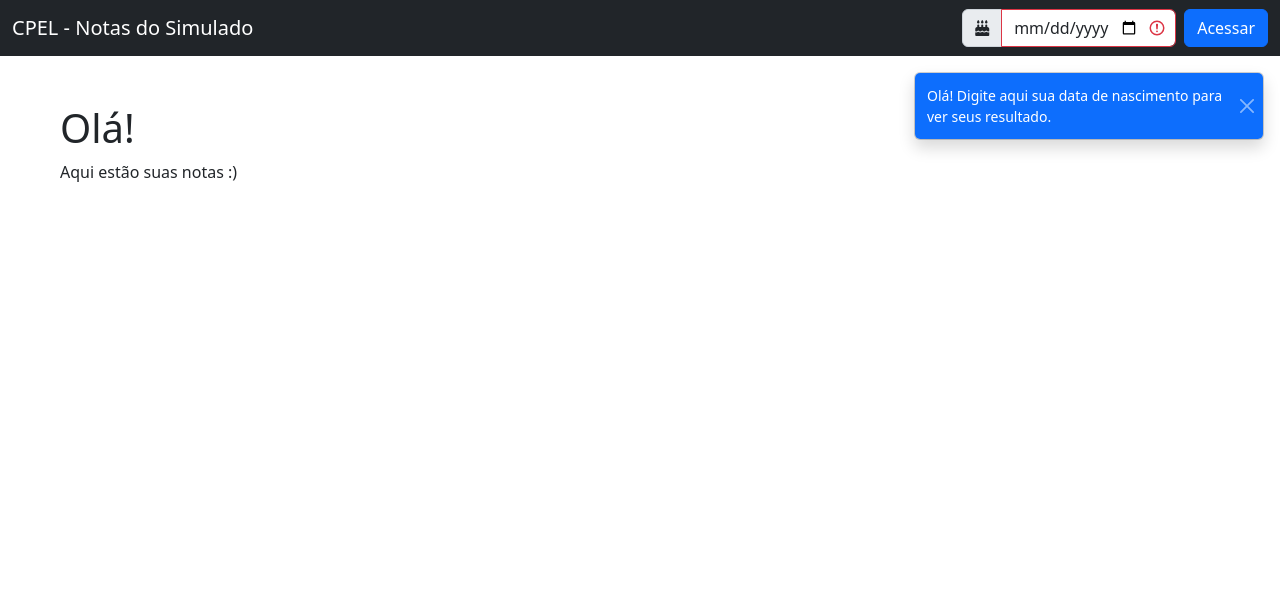
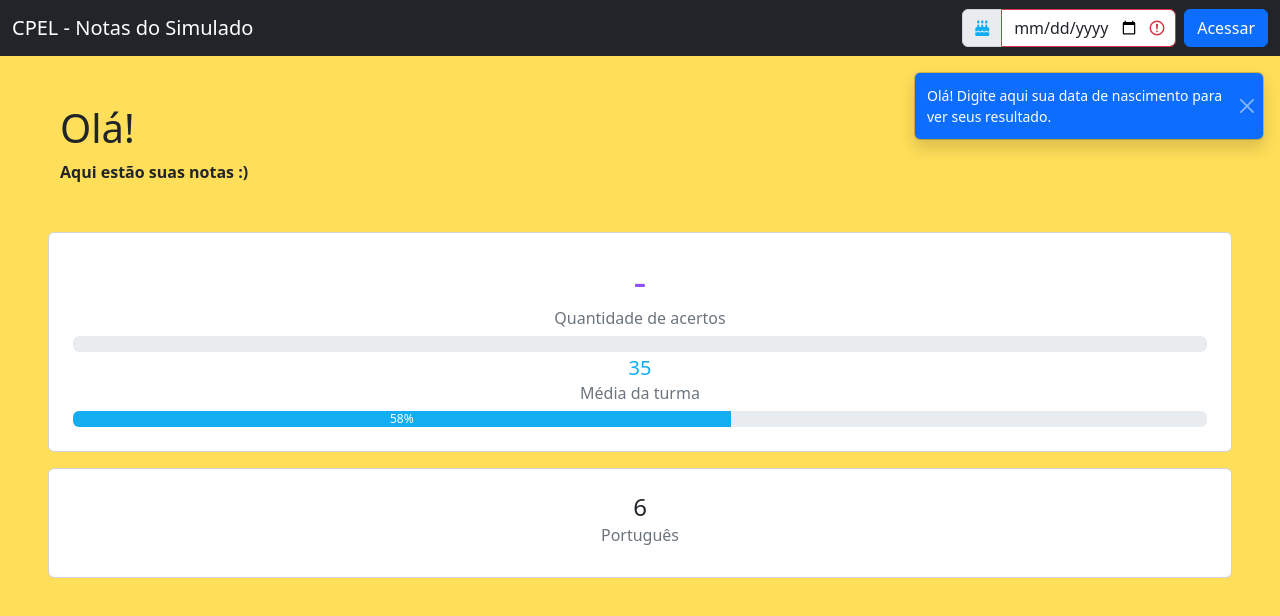
Before and after one commit to williroger/cpel-simulado, a plain HTML site: page index.html in a window 1280 px wide. Drawn offline with nearby package versions, Linux system fonts and the light colour scheme.

Commit message:
cards e barra de progress

```diff
--- a/index.html
+++ b/index.html
@@ -18,7 +18,15 @@
     </script>
 
   </head>
-  <body>
+        <!--
+          /* CSS HEX */
+        --mustard: #ffde59;
+        --black: #060501;
+        --amaranth-pink: #fe9dbc;
+        --capri: #13aef1;
+        --medium-slate-blue: #8c52ff;
+        -->
+  <body style="background-color: #FFDE59;">
 
     <nav class="navbar navbar-dark bg-dark">
     <div class="container-fluid">
@@ -29,7 +37,7 @@
               id="inputGroup-sizing-default"
               title="Data de Nascimento"
               >
-              <i class="fa-solid fa-cake-candles"></i>
+              <i class="fa-solid fa-cake-candles" style="color: #13AEF1;"></i>
               </span>
               <input class="form-control is-invalid me-2"
               placeholder="Data de Nascimento"
@@ -66,13 +74,44 @@
 
     <div class="container m-5">
         <h1 id="mensagemUser">Olá!</h1>
-        <p>Aqui estão suas notas :)</p>
+        <p><b>Aqui estão suas notas :)</b></p>
     </div>
+
+    <div class="card p-2 ms-5 me-5 mb-3">
+      <div class="card-body">
+        <h1
+        class="card-title text-center"
+        style="color:#8C52FF"
+        id="notaGeral"
+        >
+        &#45
+        </h1>
+        <h6 class="card-subtitle mb-2 text-muted text-center">Quantidade de acertos</h6>
+        <div class="progress" id="barNotaGeral">
+          <div class="progress-bar" role="progressbar" style="width: 0%; background-color: #8C52FF;" aria-valuenow="0" aria-valuemin="0" aria-valuemax="100">25%</div>
+        </div>
+        <!--média d turma-->
+        <h5 class="card-title text-center mt-1" style="color:#13aef1"> 35 </h5>
+        <h6 class="card-subtitle mb-2 text-muted text-center">Média da turma</h6>
+        <div class="progress" id="barNotaGeral">
+          <div class="progress-bar" role="progressbar" style="width: 58%; background-color: #13aef1;" aria-valuenow="58" aria-valuemin="0" aria-valuemax="100">58%</div>
+        </div>
+      </div>
+    </div>
+
+    <div class="card p-2 ms-5 me-5 mb-3">
+      <div class="card-body text-center">
+        <h4 class="card-title">6</h4>
+        <h6 class="card-subtitle mb-2 text-muted">Português</h6>
+      </div>
+    </div>
+
+
+
 
     <script src="https://cdn.jsdelivr.net/npm/bootstrap@5.2.0-beta1/dist/js/bootstrap.bundle.min.js" integrity="sha384-pprn3073KE6tl6bjs2QrFaJGz5/SUsLqktiwsUTF55Jfv3qYSDhgCecCxMW52nD2" crossorigin="anonymous"></script>
 
     <script>
-
 
     function SendForm(){
 
@@ -86,6 +125,19 @@
         var mensagemUser = document.getElementById("mensagemUser");
         mensagemUser.innerHTML = `Olá, ${dataInvertida}!`
 
+        //teste pegar notas para barra
+
+        var acertos = "15"
+
+        var notaGeral = document.getElementById("notaGeral");
+        notaGeral.innerHTML = `${acertos}`
+
+        var porcentagemNota = ((100/60)*acertos).toFixed(2)
+        console.log("porcentagem notas", porcentagemNota)
+
+        var barNotaGeral = document.getElementById("barNotaGeral");
+        barNotaGeral.innerHTML = `<div class="progress-bar" role="progressbar" style="width: ${porcentagemNota}%; background-color: #8C52FF;" aria-valuenow="${porcentagemNota}" aria-valuemin="0" aria-valuemax="100">${porcentagemNota}%</div>`
+
       }
 
         var form = document.getElementById("myForm");
```
